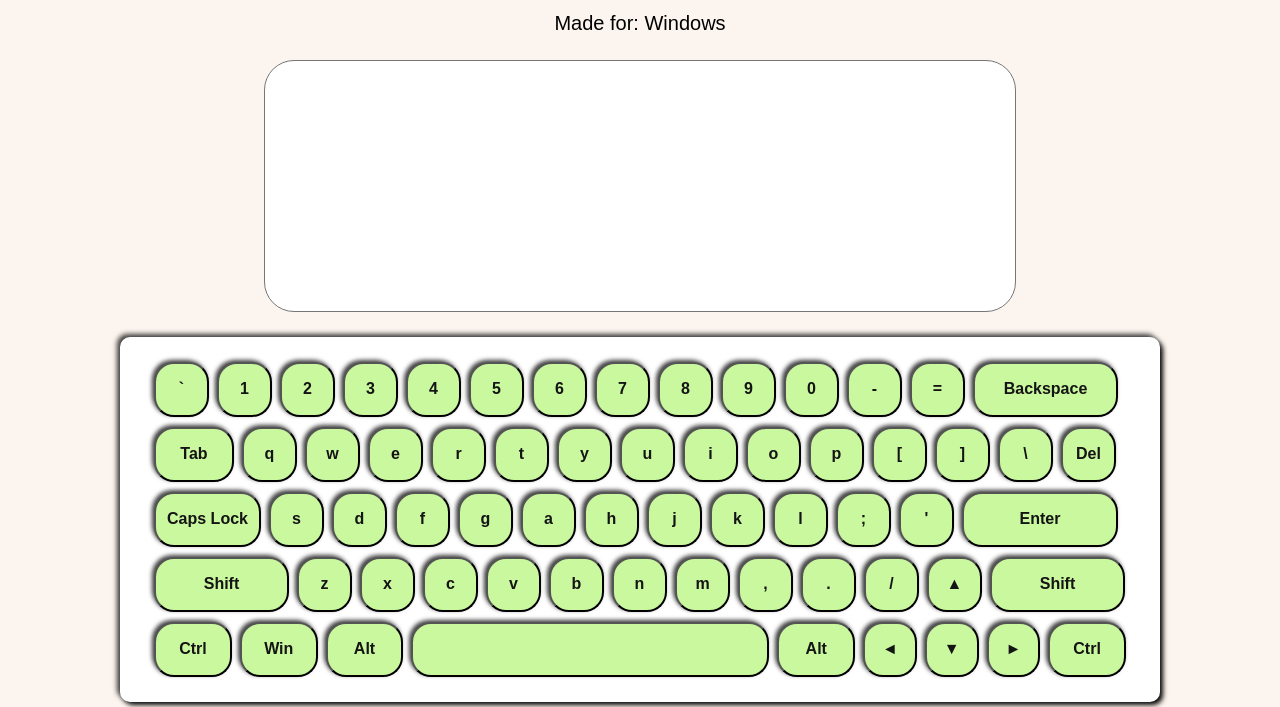
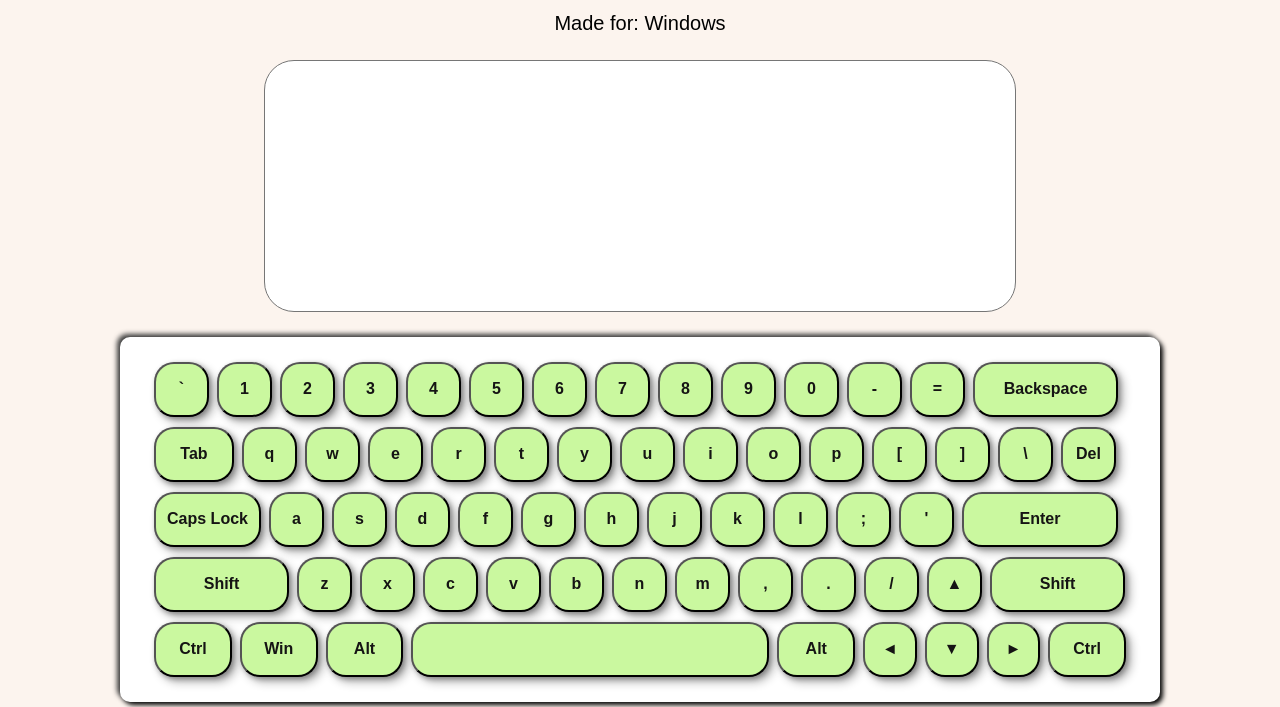
Before and after one commit to kristilight/virtual-keyboard, a plain HTML site: page index.html in a window 1280 px wide. Shown: the part 112-819 px from the top of the page. Drawn offline with Linux system fonts and the light colour scheme.

Commit message:
refactor: change effect active for .key and make the correct button arrangement

```diff
--- a/action.js
+++ b/action.js
@@ -11,5 +11,4 @@ document.addEventListener('keyup', (event) => {
     if (event.shiftKey) {
         keyboard.removeShift(event);
     }
-
 });
--- a/key-data.js
+++ b/key-data.js
@@ -39,11 +39,11 @@ const keyData = [
         {
             key:  'Caps Lock', code: 'CapsLock', class: 'key_capslock'
         },
+        { key: { ru: 'ф', en: 'a' }, shift: { ru: 'Ф', en: 'A' }, code: 'KeyA' },
         { key: { ru: 'ы', en: 's' }, shift: { ru: 'Ы', en: 'S' }, code: 'KeyS' },
         { key: { ru: 'в', en: 'd' }, shift: { ru: 'В', en: 'D' }, code: 'KeyD' },
         { key: { ru: 'а', en: 'f' }, shift: { ru: 'А', en: 'F' }, code: 'KeyF' },
         { key: { ru: 'п', en: 'g' }, shift: { ru: 'П', en: 'G' }, code: 'KeyG' },
-        { key: { ru: 'ф', en: 'a' }, shift: { ru: 'Ф', en: 'A' }, code: 'KeyA' },
         { key: { ru: 'р', en: 'h' }, shift: { ru: 'Р', en: 'H' }, code: 'KeyH' },
         { key: { ru: 'о', en: 'j' }, shift: { ru: 'О', en: 'J' }, code: 'KeyJ' },
         { key: { ru: 'л', en: 'k' }, shift: { ru: 'Л', en: 'K' }, code: 'KeyK' },
--- a/style.css
+++ b/style.css
@@ -69,11 +69,14 @@ body {
   font-weight: bold;
   margin: 0 4px;
   color: #151414;
-  box-shadow: -2px -2px 4px rgba(63, 63, 63);
+  box-shadow: -5px -5px 10px rgba(255, 255, 255, 0.01),
+  -2px -2px 6px rgba(255, 255, 255, 0.03),
+  2px 2px 5px rgba(0, 0, 0, 0.3),
+  5px 5px 10px rgba(0, 0, 0, 0.3);
   background-color: #caf89f;
   border-radius: 20px;
   cursor: pointer;
-  transition: all 0.3s;
+  transition: 100ms;
 }
 
 .key.key_backspace {
@@ -105,6 +108,13 @@ body {
 }
 
 .key:active {
-  box-sizing: border-box;
-  box-shadow: -1px -2px 4px rgba(0, 0, 0, 0.25);
+  transform: translate3D(0, 0, 25px);
+  border-color: hsl(0, 0%, 85%);
+  box-shadow:
+      -5px -5px 10px rgba(255, 255, 255, 0.01),
+      -2px -2px 6px rgba(255, 255, 255, 0.03),
+      2px 2px 5px rgba(0, 0, 0, 0.3),
+      5px 5px 10px rgba(0, 0, 0, 0.3),
+      0  2px 5px rgb(0, 0, 0),
+      0  5px 20px rgba(0,0,0);
 }
```
